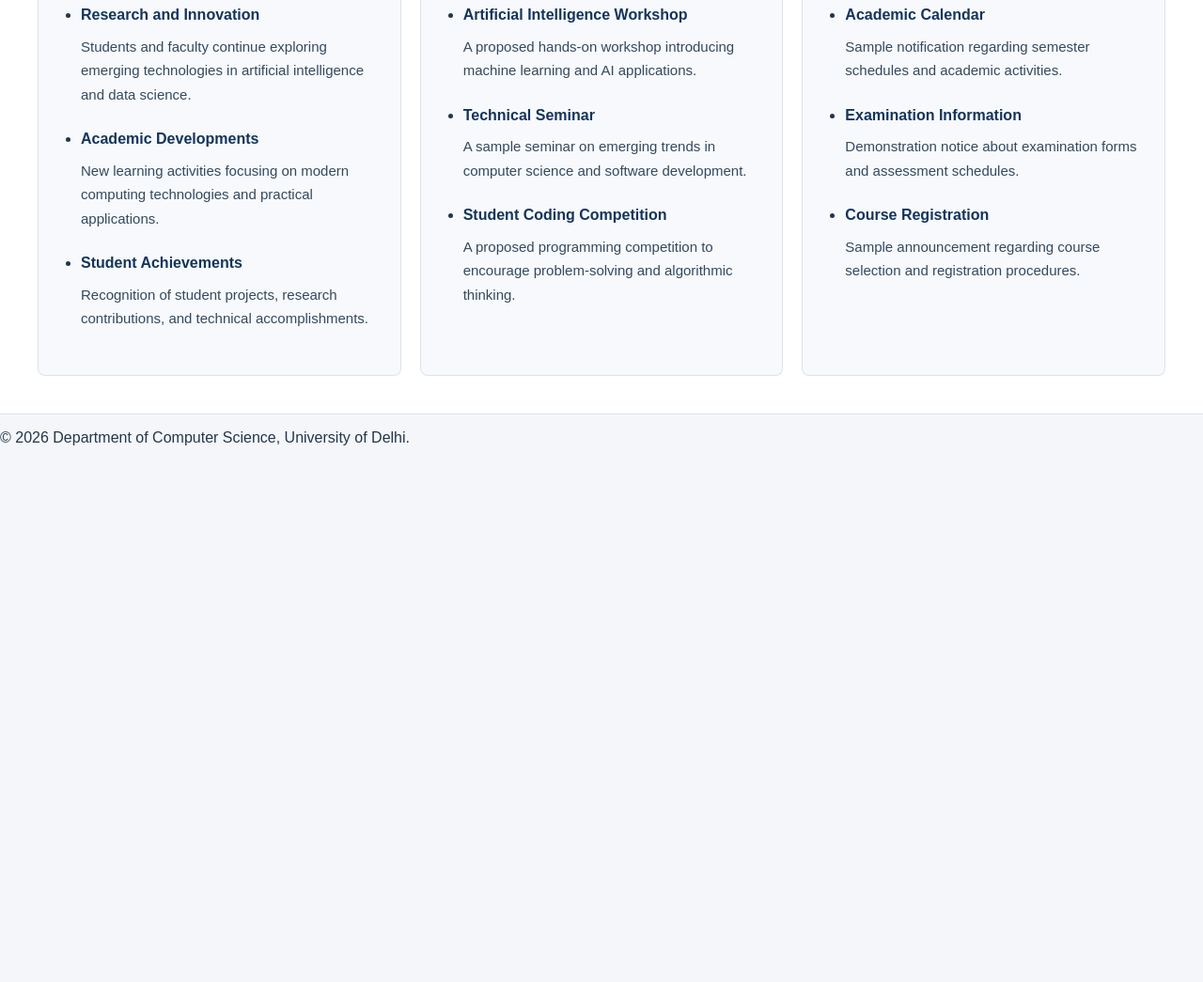
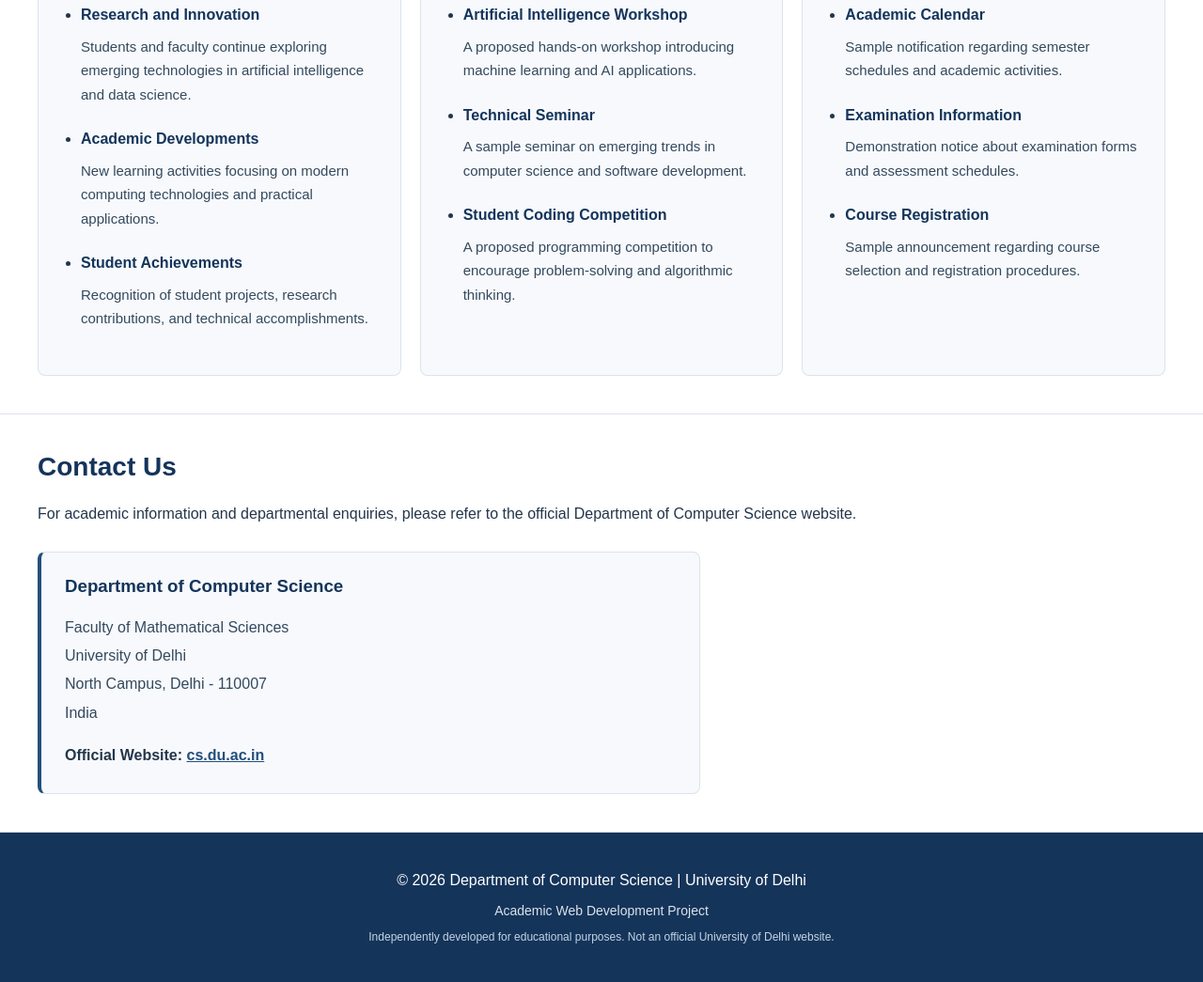
Before and after one commit to Aishwarya9702/du-computer-science-department-website, a plain HTML site: page index.html in a window 1280 px wide. Shown: the part 3981-5026 px from the top of the page at 94% size. Before the commit the page ends 4472 px from the top, so only its background shows below. Drawn offline with Linux system fonts and the light colour scheme.

Commit message:
Add contact section and style website footer

```diff
--- a/index.html
+++ b/index.html
@@ -648,14 +648,69 @@
 </section>
 
 
+<!-- Contact Section -->
+
+<section id="contact" class="contact-section">
+
+    <h2>Contact Us</h2>
+
+    <p class="contact-intro">
+        For academic information and departmental
+        enquiries, please refer to the official
+        Department of Computer Science website.
+    </p>
+
+    <div class="contact-card">
+
+        <h3>Department of Computer Science</h3>
+
+        <address>
+            Faculty of Mathematical Sciences<br>
+            University of Delhi<br>
+            North Campus, Delhi - 110007<br>
+            India
+        </address>
+
+        <p>
+            <strong>Official Website:</strong>
+            <a href="https://cs.du.ac.in/"
+               target="_blank"
+               rel="noopener noreferrer">
+                cs.du.ac.in
+            </a>
+        </p>
+
+    </div>
+
+</section>
+
+
+
 
 
     </main>
 
-    <footer>
-        <p>&copy; 2026 Department of Computer Science,
-        University of Delhi.</p>
-    </footer>
+
+<!-- Website Footer -->
+
+<footer class="site-footer">
+
+    <p>
+        &copy; 2026 Department of Computer Science |
+        University of Delhi
+    </p>
+
+    <p class="footer-note">
+        Academic Web Development Project
+    </p>
+
+    <p class="footer-disclaimer">
+        Independently developed for educational purposes.
+        Not an official University of Delhi website.
+    </p>
+
+</footer>
+
 
 </body>
 </html>
--- a/style.css
+++ b/style.css
@@ -837,3 +837,97 @@ main h2 {
         padding: 20px;
     }
 }
+
+
+/* Contact Section */
+
+.contact-section {
+    background-color: #ffffff;
+    padding: 40px;
+    border-bottom: 1px solid #dce3eb;
+}
+
+.contact-section h2 {
+    color: #14345A;
+    font-size: 28px;
+    margin-bottom: 20px;
+}
+
+.contact-intro {
+    color: #24364b;
+    font-size: 16px;
+    line-height: 1.8;
+    margin-bottom: 25px;
+}
+
+.contact-card {
+    background-color: #f7f9fc;
+    border: 1px solid #dce3eb;
+    border-left: 4px solid #234F7B;
+    border-radius: 8px;
+    padding: 25px;
+    max-width: 650px;
+}
+
+.contact-card h3 {
+    color: #14345A;
+    margin-top: 0;
+    margin-bottom: 18px;
+}
+
+.contact-card address {
+    color: #34495e;
+    font-style: normal;
+    font-size: 16px;
+    line-height: 1.9;
+}
+
+.contact-card p {
+    margin-bottom: 0;
+    line-height: 1.8;
+}
+
+.contact-card a {
+    color: #234F7B;
+    font-weight: 600;
+}
+
+/* Footer Styling */
+
+.site-footer {
+    background-color: #14345A;
+    color: white;
+    text-align: center;
+    padding: 30px 20px;
+}
+
+.site-footer p {
+    margin: 8px 0;
+    line-height: 1.6;
+}
+
+.footer-note {
+    font-size: 14px;
+    color: #dce3eb;
+}
+
+.footer-disclaimer {
+    font-size: 12px;
+    color: #c5d4e5;
+}
+
+/* Responsive Contact Section */
+
+@media (max-width: 600px) {
+    .contact-section {
+        padding: 25px 20px;
+    }
+
+    .contact-card {
+        padding: 20px;
+    }
+
+    .site-footer {
+        padding: 25px 15px;
+    }
+}
```
